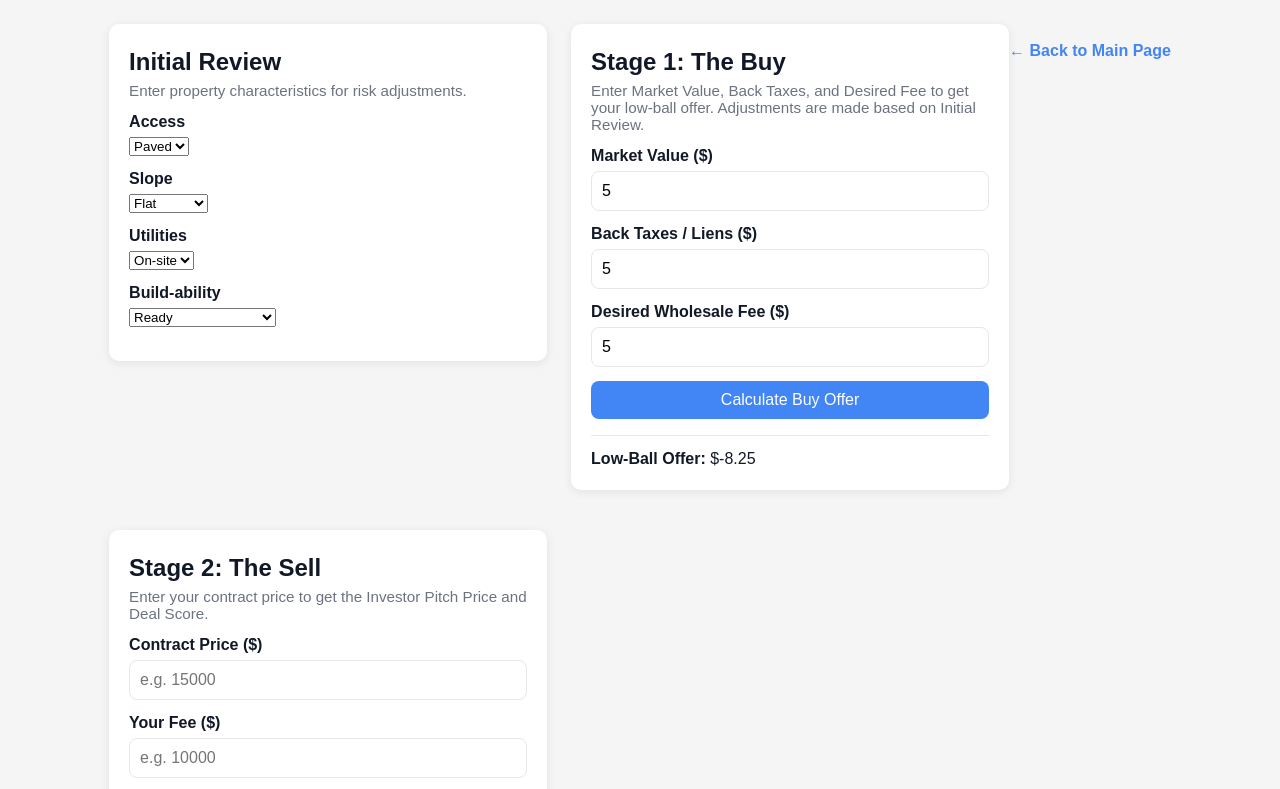
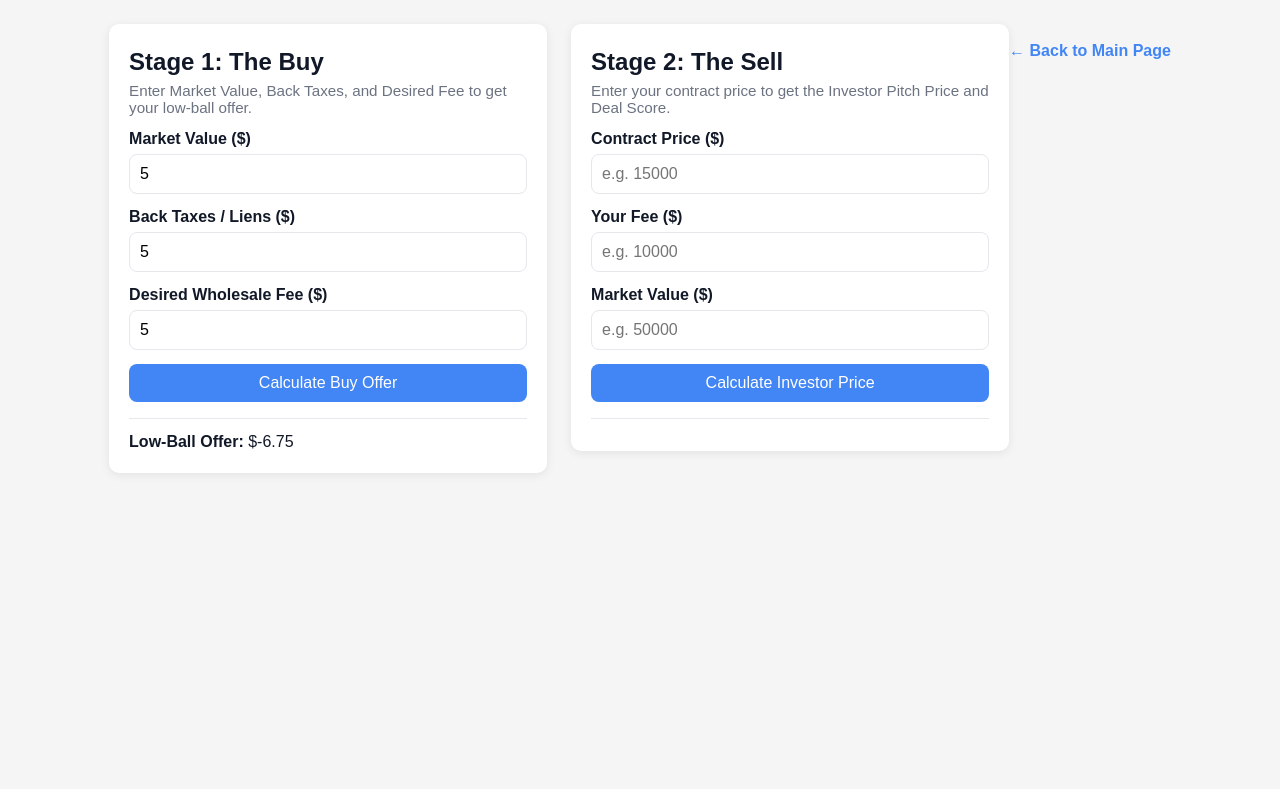
Before and after one commit to bjward-mhs/wp-hom, a plain HTML site: page assignment-analyzer.html in a window 1280 px wide. Both pictures are taken after typing "5", "5", "5" into the empty fields and a click on the button "Calculate Buy Offer". Shown: the top 789 px of the page. Drawn offline with Linux system fonts and the light colour scheme.

Commit message:
Refactor Stage 1: The Buy by removing Initial Review
Removed Initial Review section and associated logic from the Buy stage.

```diff
--- a/assignment-analyzer.html
+++ b/assignment-analyzer.html
@@ -110,49 +110,10 @@
   <body>
     <main class="page">
       <div class="grid">
-
-        <!-- Initial Review Phase -->
-        <section class="card" aria-labelledby="initial-title">
-          <h2 id="initial-title">Initial Review</h2>
-          <p class="subtle">Enter property characteristics for risk adjustments.</p>
-          <div class="form-group">
-            <label for="access">Access</label>
-            <select id="access">
-              <option value="paved">Paved</option>
-              <option value="dirt">Dirt</option>
-              <option value="none">None</option>
-            </select>
-          </div>
-          <div class="form-group">
-            <label for="slope">Slope</label>
-            <select id="slope">
-              <option value="flat">Flat</option>
-              <option value="moderate">Moderate</option>
-              <option value="steep">Steep</option>
-            </select>
-          </div>
-          <div class="form-group">
-            <label for="utilities">Utilities</label>
-            <select id="utilities">
-              <option value="on-site">On-site</option>
-              <option value="nearby">Nearby</option>
-              <option value="none">None</option>
-            </select>
-          </div>
-          <div class="form-group">
-            <label for="buildability">Build-ability</label>
-            <select id="buildability">
-              <option value="ready">Ready</option>
-              <option value="raw">Raw</option>
-              <option value="protected">Protected (Wetlands)</option>
-            </select>
-          </div>
-        </section>
-
         <!-- Stage 1: The Buy -->
         <section class="card" aria-labelledby="buy-title">
           <h2 id="buy-title">Stage 1: The Buy</h2>
-          <p class="subtle">Enter Market Value, Back Taxes, and Desired Fee to get your low-ball offer. Adjustments are made based on Initial Review.</p>
+          <p class="subtle">Enter Market Value, Back Taxes, and Desired Fee to get your low-ball offer.</p>
           <div class="form-group">
             <label for="marketValue">Market Value ($)</label>
             <input type="number" id="marketValue" min="0" placeholder="e.g. 50000" />
@@ -198,40 +159,17 @@
         return n.toLocaleString(undefined, { maximumFractionDigits: 2 });
       }
 
-      // Stage 1: The Buy (with Initial Review logic)
+      // Stage 1: The Buy
       document.getElementById("calcBuyBtn").addEventListener("click", function () {
-        const mvRaw = parseFloat(document.getElementById("marketValue").value);
+        const mv = parseFloat(document.getElementById("marketValue").value);
         const taxes = parseFloat(document.getElementById("backTaxes").value);
         const fee = parseFloat(document.getElementById("desiredFee").value);
-        const access = document.getElementById("access").value;
-        const slope = document.getElementById("slope").value;
-        const utilities = document.getElementById("utilities").value;
-        const buildability = document.getElementById("buildability").value;
-        const buyResult = document.getElementById("buyResult");
-        if (Number.isNaN(mvRaw) || Number.isNaN(taxes) || Number.isNaN(fee)) {
-          buyResult.textContent = "Please fill in all fields.";
+        if (Number.isNaN(mv) || Number.isNaN(taxes) || Number.isNaN(fee)) {
+          document.getElementById("buyResult").textContent = "Please fill in all fields.";
           return;
         }
-        // Build-ability check
-        if (buildability === "protected") {
-          buyResult.innerHTML = `<span style='color:#b91c1c;font-weight:bold;'>DO NOT BUY: Protected (Wetlands)</span>`;
-          return;
-        }
-        let mv = mvRaw;
-        // Access logic
-        if (access === "none") mv *= 0.20;
-        // Slope logic
-        if (slope === "steep") mv *= 0.60;
-        // Utilities logic
-        let devRisk = 0;
-        if (utilities === "none") devRisk = 10000;
-        // Final offer
-        const offer = mv * 0.35 - taxes - fee - devRisk;
-        let adjustments = [];
-        if (access === "none") adjustments.push("Access: None (-80% MV)");
-        if (slope === "steep") adjustments.push("Slope: Steep (-40% MV)");
-        if (utilities === "none") adjustments.push("Utilities: None (-$10,000)");
-        buyResult.innerHTML = `<strong>Low-Ball Offer:</strong> $${formatMoney(offer)}${adjustments.length ? `<br><em>Adjustments: ${adjustments.join(", ")}</em>` : ""}`;
+        const offer = mv * 0.65 - taxes - fee;
+        document.getElementById("buyResult").innerHTML = `<strong>Low-Ball Offer:</strong> $${formatMoney(offer)}`;
       });
 
       // Stage 2: The Sell
```
